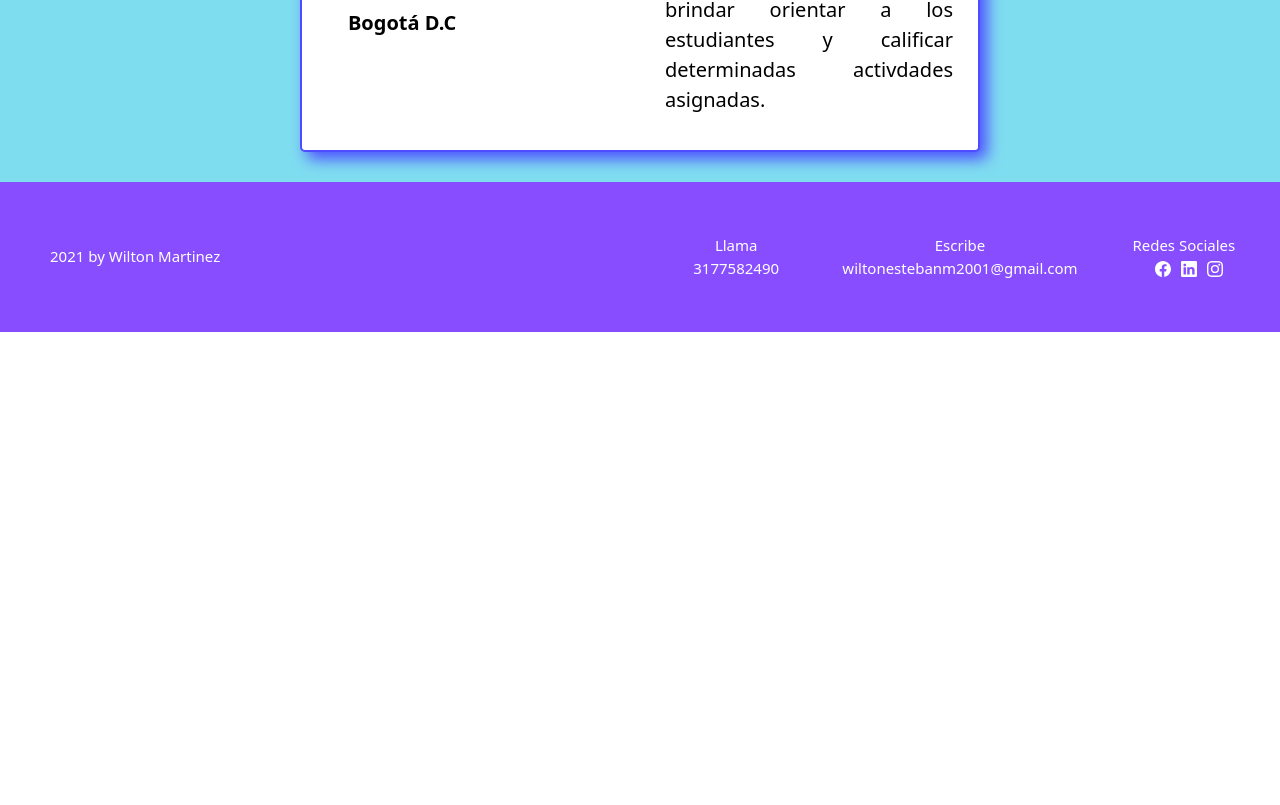
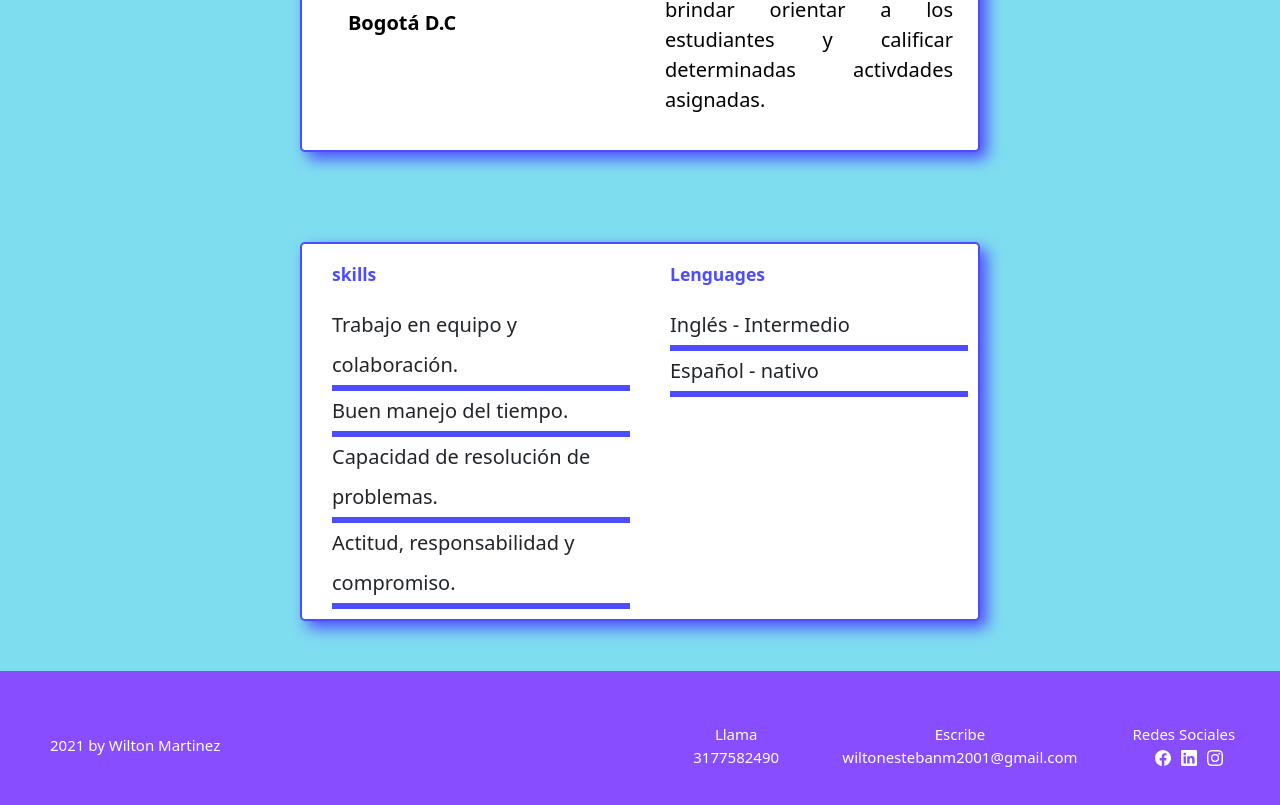
Before and after one commit to Wilton2612/web-personal, an Angular app in the folder personal-web/: page /resumen in a window 1280 px wide. Shown: the part 1454-2259 px from the top of the page. Before the commit the page ends 1786 px from the top, so only its background shows below. Built offline with nearby package versions, Linux system fonts and the light colour scheme.

Commit message:
Implementación definitiva del componente de recursos

```diff
--- a/personal-web/src/app/resumen/resumen.component.css
+++ b/personal-web/src/app/resumen/resumen.component.css
@@ -252,3 +252,68 @@ main .empresa .description-empresa
   padding-bottom: 25px;
   color:black;
 }
+
+
+
+
+main .last
+{
+  place-self: center;
+  font-size: 2.0rem;
+  border-radius: 5px 5px 5px 5px;
+  border: 2px solid #4d4dff ;
+  box-shadow: 7px 7px 15px #4d4dff ;
+  background-color: white;
+  display: grid;
+  grid-template-columns: repeat(2 ,1fr);
+
+  margin-top: 60px;
+  margin-left: 200px;
+  margin-right: 200px;
+  background-color: white;
+  margin-bottom: 50px;
+  border-radius: 5px 5px 5px 5px;
+  border: 2px solid #4d4dff ;
+  box-shadow: 7px 7px 15px #4d4dff ;
+
+}
+
+
+main .last .skills
+{
+  place-self: center;
+  margin-top: 10px;
+  margin-left: 10px;
+  margin-right: 10px;
+  margin-bottom: 10px;
+  list-style-type:none;
+
+}
+
+main .last .lenguages
+{
+  place-self: initial;
+  margin-top: 10px;
+  margin-left: 10px;
+  margin-right: 10px;
+  margin-bottom: 10px;
+  list-style-type:none;
+
+
+
+}
+li
+{
+  line-height: 40px;
+  border-bottom: #4d4dff solid 6px;
+}
+
+h3
+{
+margin-top: 10px;
+margin-bottom: 20px;
+color: #4d4dff;
+font-weight:bold;
+
+
+}
--- a/personal-web/src/app/resumen/resumen.component.html
+++ b/personal-web/src/app/resumen/resumen.component.html
@@ -46,7 +46,25 @@
 
 </section>
 
+<section class="last">
 
+
+    <ul class="skills">
+      <h3>skills</h3>
+      <li>Trabajo en equipo y colaboración.</li>
+      <li>Buen manejo del tiempo.</li>
+      <li>Capacidad de resolución de problemas.</li>
+      <li>Actitud, responsabilidad y compromiso.</li>
+  </ul>
+
+  <ul class="lenguages">
+    <h3>Lenguages</h3>
+    <li>Inglés - Intermedio</li>
+    <li>Español - nativo</li>
+
+</ul>
+
+</section>
 
 
 </main>
```
